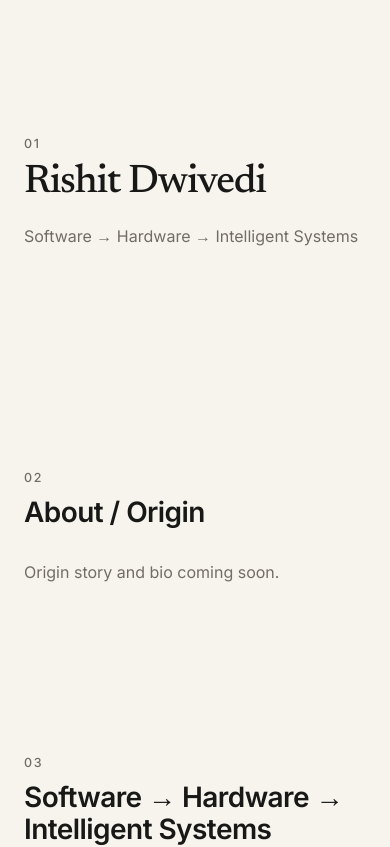
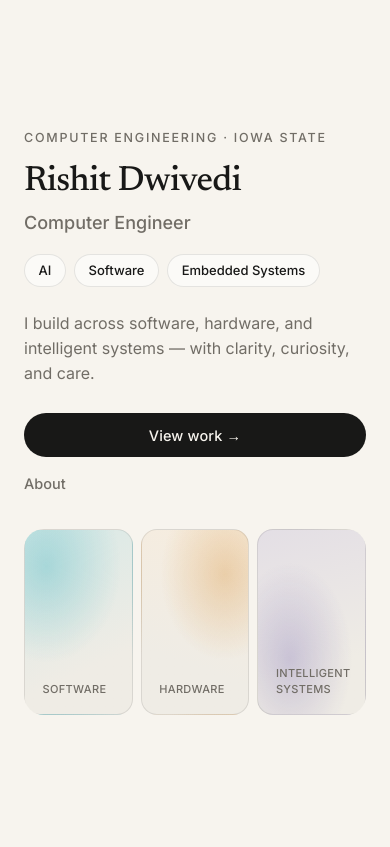
Before and after one commit to rusteez101sr/rishit-portfolio, a Next.js app: page / in a window 390 px wide. Shown: the top 847 px of the page. Built offline with nearby package versions, Linux system fonts and the light colour scheme.

Commit message:
Implement Hero v1 editorial handoff and Featured polish.
Replace placeholder Hero with Aura stack (eyebrow→motif), add #featured scroll target, hide mobile Featured scrollbar; CTA accent already per-card.

```diff
--- a/app/globals.css
+++ b/app/globals.css
@@ -96,6 +96,291 @@ img {
   line-height: 1.6;
   max-width: 42rem;
   margin: 0;
+}
+
+
+/* ——— Hero ——— */
+.hero {
+  width: 100%;
+  background: var(--bg);
+  min-height: min(100vh, 900px);
+  min-height: min(100svh, 900px);
+  display: flex;
+  align-items: center;
+}
+
+.hero__inner {
+  width: var(--section-max);
+  margin-inline: auto;
+  padding-block: clamp(72px, 12vh, 120px);
+  display: flex;
+  flex-direction: column;
+  align-items: flex-start;
+}
+
+.hero__eyebrow {
+  font-size: 12.5px;
+  letter-spacing: 0.14em;
+  text-transform: uppercase;
+  color: var(--text-2);
+  font-weight: 500;
+  margin: 0 0 1rem;
+}
+
+.hero__name {
+  font-family: var(--font-display);
+  font-size: clamp(40px, 5.2vw, 64px);
+  font-weight: 500;
+  line-height: 1.05;
+  letter-spacing: -0.02em;
+  color: var(--text);
+  margin: 0 0 0.65rem;
+  max-width: 100%;
+}
+
+.hero__role {
+  font-family: var(--font-sans);
+  font-size: clamp(18px, 1.4vw, 22px);
+  font-weight: 500;
+  color: var(--text-2);
+  margin: 0 0 1.25rem;
+  line-height: 1.3;
+}
+
+.hero__chips {
+  display: flex;
+  flex-wrap: wrap;
+  gap: 0.5rem;
+  list-style: none;
+  margin: 0 0 1.5rem;
+  padding: 0;
+}
+
+.hero__chip {
+  font-size: 13px;
+  font-weight: 500;
+  line-height: 1;
+  padding: 0.55rem 0.85rem;
+  border-radius: 999px;
+  background: var(--surface);
+  border: 1px solid var(--border);
+  color: var(--text);
+  transition: background-color 180ms var(--ease-spotlight);
+  user-select: none;
+}
+
+.hero__chip--ai:hover {
+  background: rgba(107, 92, 173, 0.12);
+}
+
+.hero__chip--software:hover {
+  background: rgba(26, 166, 183, 0.12);
+}
+
+.hero__chip--embedded:hover {
+  background: rgba(212, 137, 42, 0.12);
+}
+
+.hero__lede {
+  font-family: var(--font-sans);
+  font-size: clamp(16px, 1.15vw, 18px);
+  line-height: 1.55;
+  color: var(--text-2);
+  max-width: 36rem;
+  margin: 0 0 1.75rem;
+}
+
+.hero__ctas {
+  display: flex;
+  flex-wrap: wrap;
+  align-items: center;
+  gap: 1.25rem;
+  margin: 0 0 2rem;
+  width: 100%;
+}
+
+.hero__cta-primary {
+  display: inline-flex;
+  align-items: center;
+  justify-content: center;
+  height: 44px;
+  padding: 0 1.35rem;
+  border-radius: 999px;
+  background: var(--text);
+  color: var(--bg);
+  font-size: 14.5px;
+  font-weight: 500;
+  letter-spacing: 0.01em;
+  transform: translateY(0);
+  transition:
+    transform 180ms var(--ease-spotlight),
+    box-shadow 180ms var(--ease-spotlight);
+  outline: none;
+}
+
+.hero__cta-primary:hover {
+  transform: translateY(-2px);
+  box-shadow: 0 8px 20px rgba(25, 24, 21, 0.12);
+}
+
+.hero__cta-primary:focus-visible {
+  outline: 2px solid var(--text);
+  outline-offset: 3px;
+}
+
+.hero__cta-secondary {
+  font-size: 14.5px;
+  font-weight: 500;
+  color: var(--text-2);
+  text-decoration: none;
+  border-bottom: 1px solid transparent;
+  padding-bottom: 1px;
+  transition:
+    color 180ms var(--ease-spotlight),
+    border-color 180ms var(--ease-spotlight);
+  outline: none;
+}
+
+.hero__cta-secondary:hover {
+  color: var(--text);
+  border-bottom-color: var(--text);
+}
+
+.hero__cta-secondary:focus-visible {
+  outline: 2px solid var(--text);
+  outline-offset: 3px;
+  border-radius: 2px;
+}
+
+.hero__motif {
+  display: grid;
+  grid-template-columns: repeat(3, minmax(0, 1fr));
+  gap: 12px;
+  width: 100%;
+  height: clamp(140px, 22vh, 220px);
+  border-radius: 20px;
+  overflow: hidden;
+}
+
+.hero__motif-panel {
+  position: relative;
+  display: flex;
+  align-items: flex-end;
+  justify-content: flex-start;
+  padding: 1rem 1.1rem;
+  border-radius: 16px;
+  border: 1px solid var(--border);
+  overflow: hidden;
+  opacity: 1;
+  transition: opacity 180ms var(--ease-spotlight);
+  min-width: 0;
+}
+
+.hero__motif.is-spotlighted .hero__motif-panel:not(.is-active) {
+  opacity: 0.55;
+}
+
+.hero__motif.is-spotlighted .hero__motif-panel.is-active {
+  opacity: 1;
+}
+
+.hero__motif-panel--software {
+  background:
+    radial-gradient(120% 90% at 20% 20%, rgba(26, 166, 183, 0.28), transparent 58%),
+    linear-gradient(155deg, color-mix(in srgb, #1aa6b7 14%, #f7f4ee), #efece5 72%);
+}
+
+.hero__motif-panel--hardware {
+  background:
+    radial-gradient(110% 85% at 78% 24%, rgba(212, 137, 42, 0.3), transparent 55%),
+    linear-gradient(200deg, color-mix(in srgb, #d4892a 12%, #fbfaf7), #efece5 70%);
+}
+
+.hero__motif-panel--intel {
+  background:
+    radial-gradient(100% 90% at 30% 70%, rgba(107, 92, 173, 0.28), transparent 58%),
+    linear-gradient(165deg, color-mix(in srgb, #6b5cad 14%, #f7f4ee), #efece5 72%);
+}
+
+.hero__motif-label {
+  font-size: 12.5px;
+  font-weight: 500;
+  letter-spacing: 0.04em;
+  text-transform: uppercase;
+  color: var(--text-2);
+  position: relative;
+  z-index: 1;
+}
+
+@keyframes hero-enter {
+  from {
+    opacity: 0;
+    transform: translateY(12px);
+  }
+  to {
+    opacity: 1;
+    transform: translateY(0);
+  }
+}
+
+@media (prefers-reduced-motion: no-preference) {
+  .hero__enter {
+    animation: hero-enter 500ms var(--ease-spotlight) both;
+    animation-delay: calc(var(--enter-i, 0) * 60ms);
+  }
+}
+
+@media (max-width: 640px) {
+  .hero__name {
+    font-size: clamp(32px, 9vw, 40px);
+  }
+
+  .hero__cta-primary {
+    width: 100%;
+  }
+
+  .hero__ctas {
+    flex-direction: column;
+    align-items: stretch;
+    gap: 1rem;
+  }
+
+  .hero__cta-secondary {
+    align-self: flex-start;
+  }
+
+  .hero__motif {
+    gap: 8px;
+  }
+
+  .hero__motif-label {
+    font-size: 11px;
+    letter-spacing: 0.03em;
+  }
+}
+
+@media (prefers-reduced-motion: reduce) {
+  .hero__enter {
+    animation: none !important;
+  }
+
+  .hero__chip,
+  .hero__cta-primary,
+  .hero__cta-secondary,
+  .hero__motif-panel {
+    transition: none !important;
+  }
+
+  .hero__cta-primary:hover {
+    transform: none;
+    box-shadow: none;
+  }
+}
+
+@media (hover: none), (pointer: coarse) {
+  .hero__motif.is-spotlighted .hero__motif-panel:not(.is-active) {
+    opacity: 1;
+  }
 }
 
 /* ——— Featured Work ——— */
@@ -390,7 +675,12 @@ img {
     margin-inline: calc(-1 * var(--section-pad-x));
     padding-inline: var(--section-pad-x);
     -webkit-overflow-scrolling: touch;
-    scrollbar-width: thin;
+    scrollbar-width: none;
+    -ms-overflow-style: none;
+  }
+
+  .featured-grid::-webkit-scrollbar {
+    display: none;
   }
 
   .featured-card {
--- a/components/sections/FeaturedWork.tsx
+++ b/components/sections/FeaturedWork.tsx
@@ -119,7 +119,7 @@ export function FeaturedWork({ projects }: FeaturedWorkProps) {
 
   return (
     <section
-      id="featured-work"
+      id="featured"
       className="featured-work"
       aria-labelledby="featured-work-title"
       onMouseLeave={clearSpotlight}
--- a/components/sections/Hero.tsx
+++ b/components/sections/Hero.tsx
@@ -1,30 +1,163 @@
-import { site } from "@/data/site";
+"use client";
+
+import {
+  useCallback,
+  useEffect,
+  useRef,
+  useState,
+  type PointerEvent as ReactPointerEvent,
+} from "react";
+
+const CHIPS = [
+  { label: "AI", wash: "ai" as const },
+  { label: "Software", wash: "software" as const },
+  { label: "Embedded Systems", wash: "embedded" as const },
+];
+
+const MOTIF_PANELS = [
+  { label: "Software", key: "software" as const },
+  { label: "Hardware", key: "hardware" as const },
+  { label: "Intelligent Systems", key: "intel" as const },
+];
 
 export function Hero() {
+  const motifRef = useRef<HTMLDivElement>(null);
+  const [activePanel, setActivePanel] = useState<number | null>(null);
+  const [spotlightEnabled, setSpotlightEnabled] = useState(false);
+
+  useEffect(() => {
+    const finePointer = window.matchMedia("(hover: hover) and (pointer: fine)");
+    const reducedMotion = window.matchMedia("(prefers-reduced-motion: reduce)");
+
+    const sync = () => {
+      setSpotlightEnabled(finePointer.matches && !reducedMotion.matches);
+    };
+
+    sync();
+    finePointer.addEventListener("change", sync);
+    reducedMotion.addEventListener("change", sync);
+    return () => {
+      finePointer.removeEventListener("change", sync);
+      reducedMotion.removeEventListener("change", sync);
+    };
+  }, []);
+
+  const handleMotifMove = useCallback(
+    (event: ReactPointerEvent<HTMLDivElement>) => {
+      if (!spotlightEnabled || !motifRef.current) return;
+      const panels = motifRef.current.querySelectorAll<HTMLElement>(
+        ".hero__motif-panel",
+      );
+      let nearest: number | null = null;
+      let nearestDist = Infinity;
+      panels.forEach((panel, index) => {
+        const rect = panel.getBoundingClientRect();
+        const cx = rect.left + rect.width / 2;
+        const cy = rect.top + rect.height / 2;
+        const dist = Math.hypot(event.clientX - cx, event.clientY - cy);
+        if (dist < nearestDist) {
+          nearestDist = dist;
+          nearest = index;
+        }
+      });
+      setActivePanel(nearest);
+    },
+    [spotlightEnabled],
+  );
+
+  const clearMotif = useCallback(() => {
+    setActivePanel(null);
+  }, []);
+
   return (
-    <section id="hero" className="section-shell" aria-labelledby="hero-title">
-      <div
-        className="section-inner"
-        style={{ paddingBlock: "clamp(96px, 16vh, 160px)" }}
-      >
-        <p className="section-index">01</p>
+    <section id="hero" className="hero" aria-labelledby="hero-title">
+      <div className="hero__inner">
+        <p
+          className="hero__eyebrow hero__enter"
+          style={{ ["--enter-i" as string]: 0 }}
+        >
+          Computer Engineering · Iowa State
+        </p>
+
         <h1
           id="hero-title"
-          style={{
-            fontFamily: "var(--font-display)",
-            fontSize: "clamp(40px, 6vw, 72px)",
-            fontWeight: 500,
-            letterSpacing: "-0.03em",
-            lineHeight: 1.05,
-            margin: "0 0 1.25rem",
-            maxWidth: "14ch",
-          }}
+          className="hero__name hero__enter"
+          style={{ ["--enter-i" as string]: 1 }}
         >
-          {site.name}
+          Rishit Dwivedi
         </h1>
-        <p className="placeholder-copy">
-          Software → Hardware → Intelligent Systems
+
+        <p
+          className="hero__role hero__enter"
+          style={{ ["--enter-i" as string]: 2 }}
+        >
+          Computer Engineer
         </p>
+
+        <ul
+          className="hero__chips hero__enter"
+          style={{ ["--enter-i" as string]: 3 }}
+          aria-label="Focus areas"
+        >
+          {CHIPS.map((chip) => (
+            <li
+              key={chip.label}
+              className={`hero__chip hero__chip--${chip.wash}`}
+            >
+              {chip.label}
+            </li>
+          ))}
+        </ul>
+
+        <p
+          className="hero__lede hero__enter"
+          style={{ ["--enter-i" as string]: 4 }}
+        >
+          I build across software, hardware, and intelligent systems — with
+          clarity, curiosity, and care.
+        </p>
+
+        <div
+          className="hero__ctas hero__enter"
+          style={{ ["--enter-i" as string]: 5 }}
+        >
+          <a href="#featured" className="hero__cta-primary">
+            View work →
+          </a>
+          <a href="#about" className="hero__cta-secondary">
+            About
+          </a>
+        </div>
+
+        <div
+          ref={motifRef}
+          className={[
+            "hero__motif",
+            "hero__enter",
+            spotlightEnabled && activePanel !== null ? "is-spotlighted" : "",
+          ]
+            .filter(Boolean)
+            .join(" ")}
+          style={{ ["--enter-i" as string]: 6 }}
+          aria-hidden="true"
+          onPointerMove={handleMotifMove}
+          onPointerLeave={clearMotif}
+        >
+          {MOTIF_PANELS.map((panel, index) => (
+            <div
+              key={panel.key}
+              className={[
+                "hero__motif-panel",
+                `hero__motif-panel--${panel.key}`,
+                activePanel === index ? "is-active" : "",
+              ]
+                .filter(Boolean)
+                .join(" ")}
+            >
+              <span className="hero__motif-label">{panel.label}</span>
+            </div>
+          ))}
+        </div>
       </div>
     </section>
   );
```
